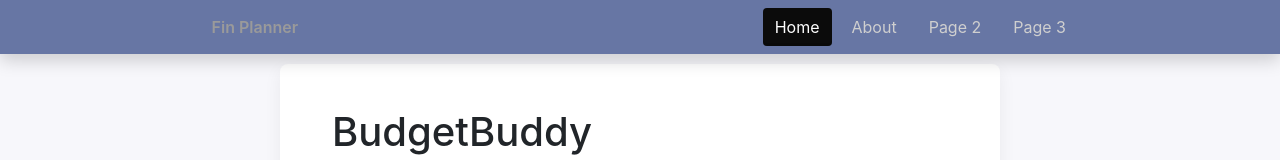
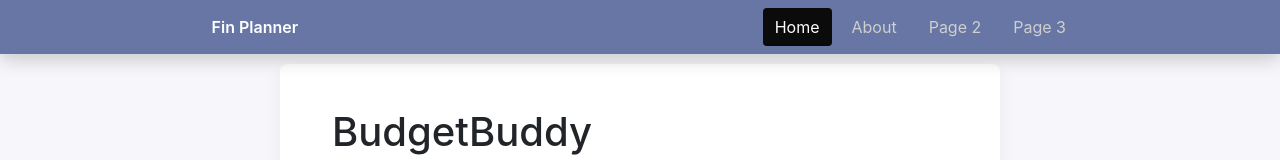
Before and after one commit to skkireeti225/BudgetBuddy, a React (Vite) app in the folder client/: page / in a window 1280 px wide. Shown: the top 160 px of the page. Built offline with nearby package versions, Linux system fonts and the light colour scheme; no server answers.

Commit message:
calculations

```diff
--- a/client/src/App.css
+++ b/client/src/App.css
@@ -40,7 +40,7 @@ body {
   margin: 0 auto;
 }
 .brand {
-  color: #9a9a9a;
+  color: #ffffff;
   font-weight: 600;
   font-size: 1rem; /* smaller brand */
   padding: 0.35rem 0.6rem;
@@ -112,4 +112,3 @@ body {
 .site-footer .icon.linkedin { background: #0077b5 }
 .site-footer .icon.mail { background: #e64b4b }
 .site-footer .icon svg { display: block }
-}
```
